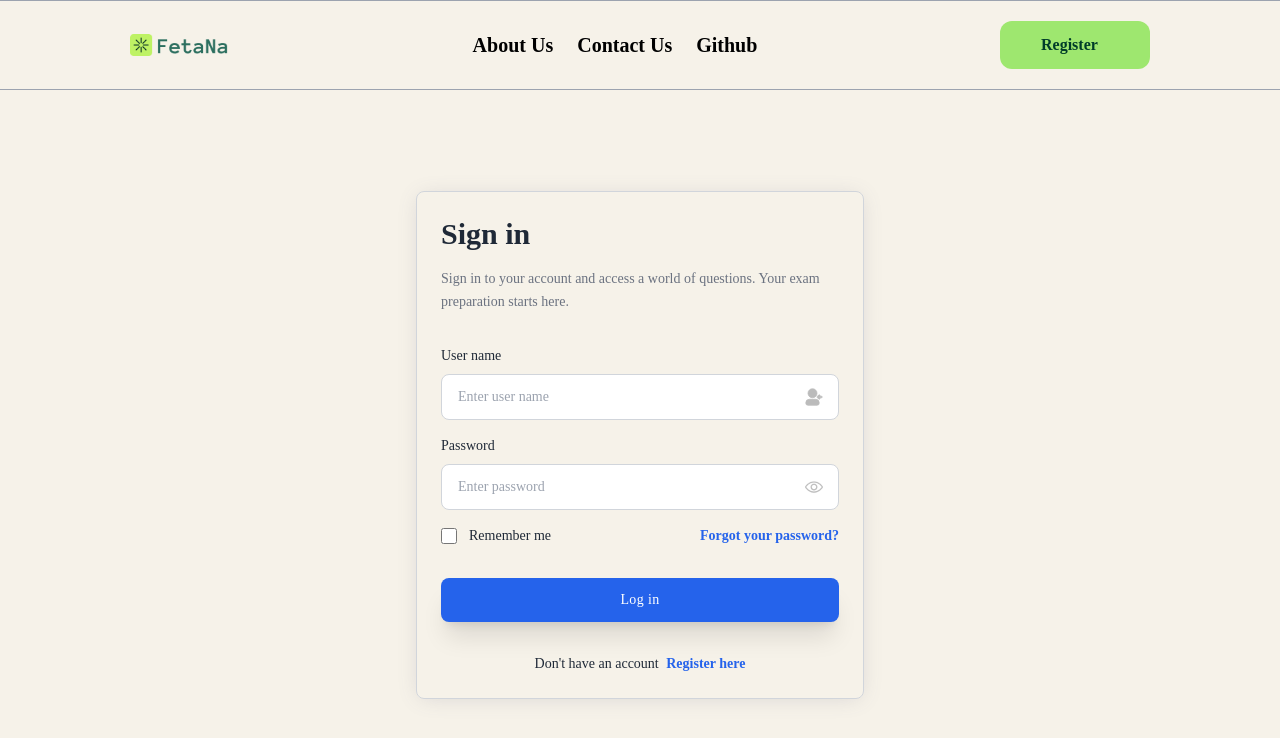
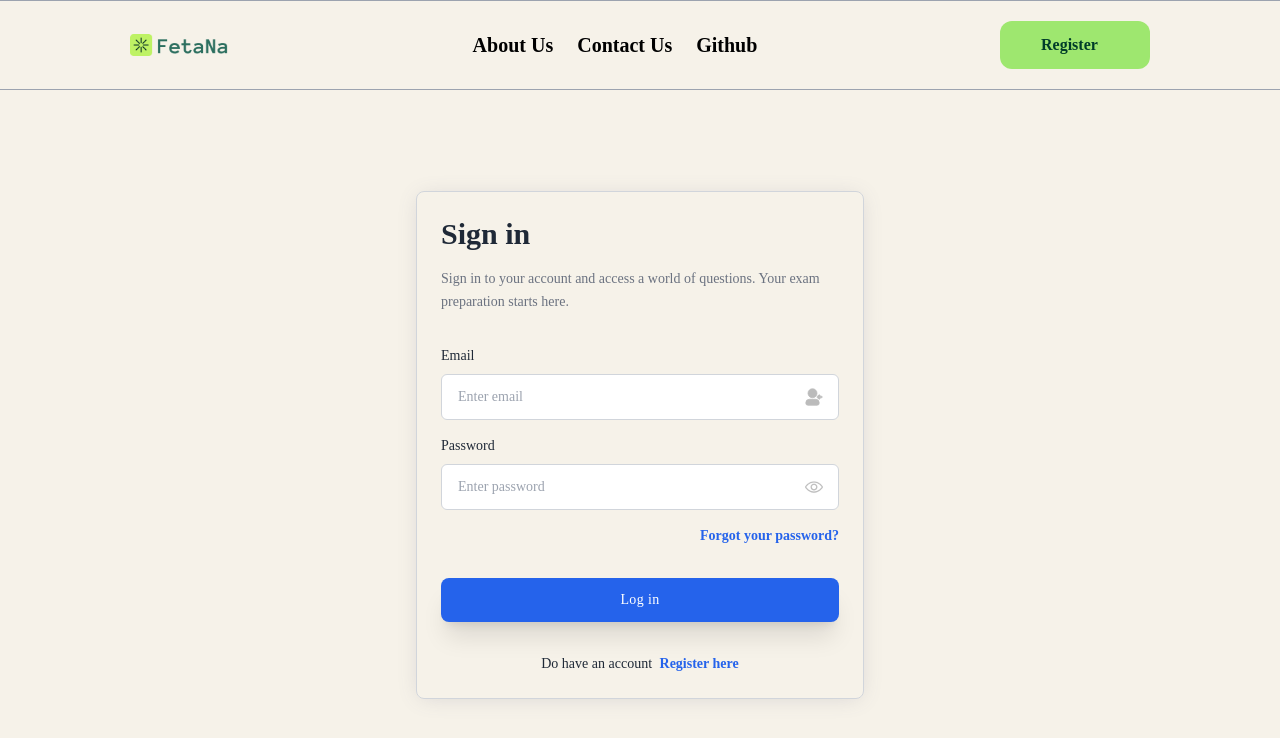
Before and after one commit to voidrak/FetaNa, a Vue app in the folder Client/: page /login in a window 1280 px wide. Shown: the top 738 px of the page. Built offline with nearby package versions, Linux system fonts and the light colour scheme; a web font is replaced by a local one.

Commit message:
feat: update authentication forms and routing; enhance login and registration functionality with reactive form handling

```diff
--- a/Client/src/Components/Home/LargeSideBar.vue
+++ b/Client/src/Components/Home/LargeSideBar.vue
@@ -75,7 +75,11 @@ import Logo from "/public/FetaNaLogo.png";
             d="M377.9 105.9L500.7 228.7c7.2 7.2 11.3 17.1 11.3 27.3s-4.1 20.1-11.3 27.3L377.9 406.1c-6.4 6.4-15 9.9-24 9.9c-18.7 0-33.9-15.2-33.9-33.9l0-62.1-128 0c-17.7 0-32-14.3-32-32l0-64c0-17.7 14.3-32 32-32l128 0 0-62.1c0-18.7 15.2-33.9 33.9-33.9c9 0 17.6 3.6 24 9.9zM160 96L96 96c-17.7 0-32 14.3-32 32l0 256c0 17.7 14.3 32 32 32l64 0c17.7 0 32 14.3 32 32s-14.3 32-32 32l-64 0c-53 0-96-43-96-96L0 128C0 75 43 32 96 32l64 0c17.7 0 32 14.3 32 32s-14.3 32-32 32z"
           />
         </svg>
-        <h1 class="">Log out</h1>
+        <div class="">
+          <form class="">
+            <button class="nav-link">Log out</button>
+          </form>
+        </div>
       </div>
     </div>
   </div>
--- a/Client/src/Components/Home/SmallSideBar.vue
+++ b/Client/src/Components/Home/SmallSideBar.vue
@@ -105,7 +105,11 @@ defineProps({
               d="M377.9 105.9L500.7 228.7c7.2 7.2 11.3 17.1 11.3 27.3s-4.1 20.1-11.3 27.3L377.9 406.1c-6.4 6.4-15 9.9-24 9.9c-18.7 0-33.9-15.2-33.9-33.9l0-62.1-128 0c-17.7 0-32-14.3-32-32l0-64c0-17.7 14.3-32 32-32l128 0 0-62.1c0-18.7 15.2-33.9 33.9-33.9c9 0 17.6 3.6 24 9.9zM160 96L96 96c-17.7 0-32 14.3-32 32l0 256c0 17.7 14.3 32 32 32l64 0c17.7 0 32 14.3 32 32s-14.3 32-32 32l-64 0c-53 0-96-43-96-96L0 128C0 75 43 32 96 32l64 0c17.7 0 32 14.3 32 32s-14.3 32-32 32z"
             />
           </svg>
-          <h1 class="">Log out</h1>
+          <div class="">
+            <form class="">
+              <button class="nav-link">Log out</button>
+            </form>
+          </div>
         </div>
       </div>
     </div>
--- a/Client/src/router/index.js
+++ b/Client/src/router/index.js
@@ -31,7 +31,7 @@ const router = createRouter({
     },
     {
       path: "/login",
-      name: "Login Page",
+      name: "Login",
       component: LoginPage,
     },
     {
--- a/Client/src/stores/auth.js
+++ b/Client/src/stores/auth.js
@@ -43,5 +43,7 @@ export const useAuthStore = defineStore("authStore", {
         this.router.push({ name: "home" });
       }
     },
+
+    /**************** Logout  ***************/
   },
 });
--- a/Client/src/views/Auth/LoginPage.vue
+++ b/Client/src/views/Auth/LoginPage.vue
@@ -1,6 +1,18 @@
 <script setup>
 import GuestLayout from "@/Layout/GuestLayout.vue";
-import ziggy from "/public/image/ziggy.png";
+import { reactive } from "vue";
+import { useAuthStore } from "@/stores/auth";
+
+const authStore = useAuthStore();
+
+const formData = reactive({
+  email: "",
+  password: "",
+});
+
+const submitForm = () => {
+  authStore.authenticate("login", formData);
+};
 </script>
 
 <template>
@@ -11,7 +23,7 @@ import ziggy from "/public/image/ziggy.png";
       <div
         class="max-w-md rounded-lg border border-gray-300 p-6 shadow-[0_2px_22px_-4px_rgba(93,96,127,0.2)] max-md:mx-auto"
       >
-        <form class="space-y-4">
+        <form @submit.prevent="submitForm" class="space-y-4">
           <div class="mb-8">
             <h3 class="text-3xl font-extrabold text-gray-800">Sign in</h3>
             <p class="mt-4 text-sm leading-relaxed text-gray-500">
@@ -21,15 +33,18 @@ import ziggy from "/public/image/ziggy.png";
           </div>
 
           <div>
-            <label class="mb-2 block text-sm text-gray-800">User name</label>
+            <label for="email" class="mb-2 block text-sm text-gray-800"
+              >Email</label
+            >
             <div class="relative flex items-center">
               <input
-                name="username"
-                s
-                type="text"
-                required
-                class="w-full rounded-lg border border-gray-300 px-4 py-3 text-sm text-gray-800 outline-blue-600"
-                placeholder="Enter user name"
+                v-model="formData.email"
+                id="email"
+                name="email"
+                type="email"
+                autocomplete="email"
+                class="w-full rounded-md border border-gray-300 bg-white px-4 py-3 text-sm text-gray-800 outline-bg-light-green"
+                placeholder="Enter email"
               />
               <svg
                 xmlns="http://www.w3.org/2000/svg"
@@ -45,15 +60,22 @@ import ziggy from "/public/image/ziggy.png";
                 ></path>
               </svg>
             </div>
+            <p v-if="authStore.errors.email" class="text-sm text-red-500">
+              {{ authStore.errors.email }}
+            </p>
           </div>
           <div>
-            <label class="mb-2 block text-sm text-gray-800">Password</label>
+            <label for="password" class="mb-2 block text-sm text-gray-800"
+              >Password</label
+            >
             <div class="relative flex items-center">
               <input
+                v-model="formData.password"
+                id="password"
                 name="password"
                 type="password"
-                required
-                class="w-full rounded-lg border border-gray-300 px-4 py-3 text-sm text-gray-800 outline-blue-600"
+                autocomplete="new-password"
+                class="w-full rounded-md border border-gray-300 bg-white px-4 py-3 text-sm text-gray-800 outline-bg-light-green"
                 placeholder="Enter password"
               />
               <svg
@@ -69,21 +91,12 @@ import ziggy from "/public/image/ziggy.png";
                 ></path>
               </svg>
             </div>
+            <p v-if="authStore.errors.password" class="text-sm text-red-500">
+              {{ authStore.errors.password[0] }}
+            </p>
           </div>
 
-          <div class="flex flex-wrap items-center justify-between gap-4">
-            <div class="flex items-center">
-              <input
-                id="remember-me"
-                name="remember-me"
-                type="checkbox"
-                class="h-4 w-4 shrink-0 rounded border-gray-300 text-blue-600 focus:ring-blue-500"
-              />
-              <label for="remember-me" class="ml-3 block text-sm text-gray-800">
-                Remember me
-              </label>
-            </div>
-
+          <div class="flex flex-wrap items-center justify-end gap-4">
             <div class="text-sm">
               <a
                 href="jajvascript:void(0);"
@@ -96,21 +109,22 @@ import ziggy from "/public/image/ziggy.png";
 
           <div class="!mt-8">
             <button
-              type="button"
+              type="submit"
               class="w-full rounded-lg bg-blue-600 px-4 py-3 text-sm tracking-wide text-white shadow-xl hover:bg-blue-700 focus:outline-none"
             >
               Log in
             </button>
           </div>
 
-          <p class="!mt-8 text-center text-sm text-gray-800">
-            Don't have an account
-            <a
-              href="javascript:void(0);"
-              class="ml-1 whitespace-nowrap font-semibold text-blue-600 hover:underline"
-              >Register here</a
-            >
-          </p>
+          <RouterLink :to="{ name: 'Register' }">
+            <p class="!mt-8 text-center text-sm text-gray-800">
+              Do have an account
+              <span
+                class="ml-1 whitespace-nowrap font-semibold text-blue-600 hover:underline"
+                >Register here
+              </span>
+            </p>
+          </RouterLink>
         </form>
       </div>
     </div>
--- a/Client/src/views/Auth/RegisterPage.vue
+++ b/Client/src/views/Auth/RegisterPage.vue
@@ -13,7 +13,6 @@ const formData = reactive({
   password_confirmation: "",
 });
 
-// Define the submitForm method
 const submitForm = () => {
   authStore.authenticate("register", formData);
 };
@@ -115,6 +114,16 @@ const submitForm = () => {
                 Register
               </button>
             </div>
+
+            <RouterLink :to="{ name: 'Login' }">
+              <p class="!mt-8 text-center text-sm text-gray-800">
+                Do have an account
+                <span
+                  class="ml-1 whitespace-nowrap font-semibold text-blue-600 hover:underline"
+                  >Login here
+                </span>
+              </p>
+            </RouterLink>
           </div>
         </form>
       </div>
```
Also changed, not shown: 1 other file (tests, documents, lock files or other folders).
